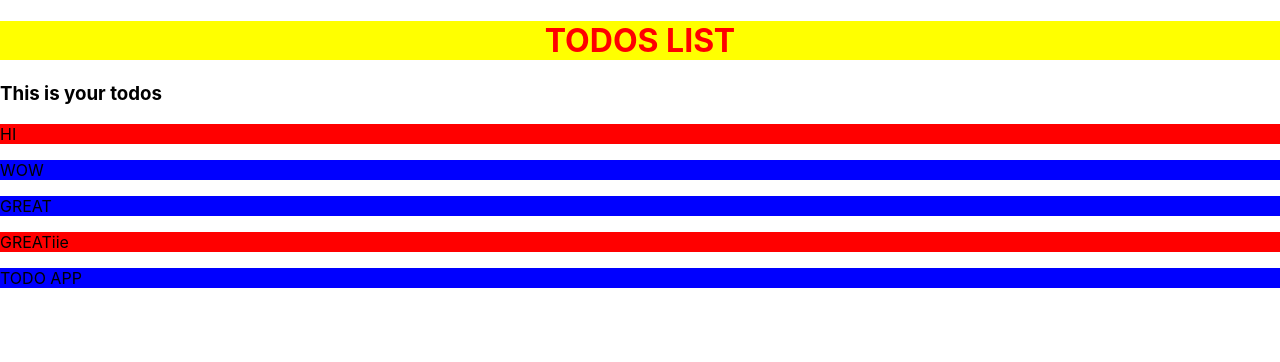
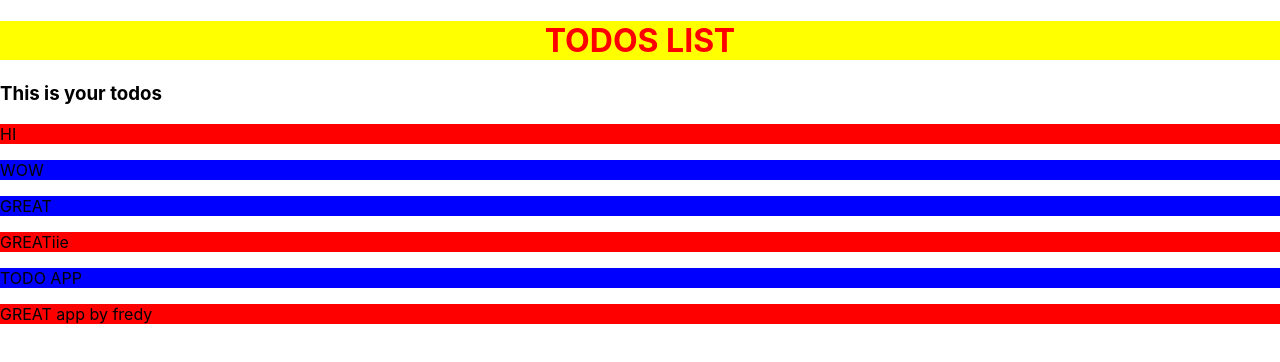
Before and after one commit to fredysomy/Todo-App, a React (Create React App) app: page / in a window 1280 px wide. Shown: the top 362 px of the page. Built offline with nearby package versions, Linux system fonts and the light colour scheme.

Commit message:
Update App.js

```diff
--- a/src/App.js
+++ b/src/App.js
@@ -29,6 +29,10 @@ class App extends Component{
         id:5,
         stat:false,
         todo:"TODO APP"
+    },{
+        id:6,
+        stat:true,
+        todo:"GREAT app by fredy"
     }
 ]
 }
```
